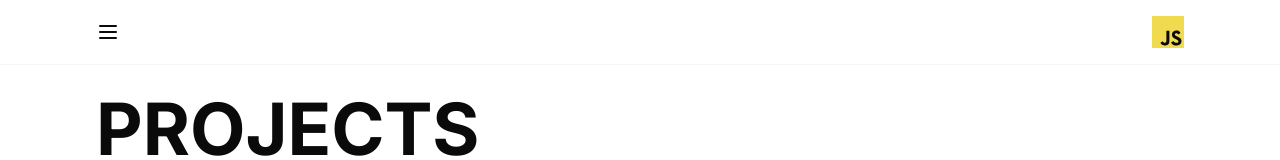
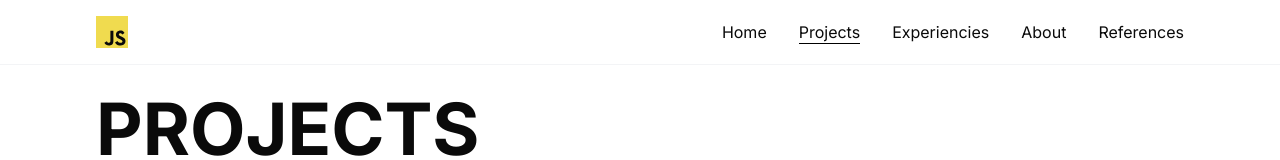
Before and after one commit to Newpoki/portfolio, a Next.js app: page /projects in a window 1280 px wide. Shown: the top 160 px of the page. Built offline with nearby package versions, Linux system fonts and the light colour scheme; no server answers; the database is empty.

Commit message:
feat: desktop header

```diff
--- a/app/header/header-sheet.tsx
+++ b/app/header/header-sheet.tsx
@@ -3,10 +3,13 @@ import { MenuIcon } from "lucide-react";
 import { HeaderLink } from "./header-link";
 import { DialogTitle } from "@radix-ui/react-dialog";
 
-export const HeaderSheet = () => {
+type HeaderDrawerProps = {
+  className: string;
+};
+export const HeaderSheet = ({ className }: HeaderDrawerProps) => {
   return (
     <Drawer>
-      <DrawerTrigger>
+      <DrawerTrigger className={className}>
         <MenuIcon />
       </DrawerTrigger>
 
--- a/app/header/header.tsx
+++ b/app/header/header.tsx
@@ -1,12 +1,21 @@
 import JavascriptIcon from "@/public/icons/javascript.svg";
 import { HeaderSheet } from "./header-sheet";
+import { HeaderLink } from "./header-link";
 
 export const Header = () => {
   return (
     <div className="main-layout-page-wrapper sticky top-0 z-50 mb-8 flex items-center justify-between border-b-1 border-b-gray-100 py-4 backdrop-blur supports-[backdrop-filter]:bg-background/60">
-      <HeaderSheet />
+      <HeaderSheet className="flex lg:hidden" />
 
       <JavascriptIcon className="w-8 lg:w-8" />
+
+      <nav className="hidden gap-8 lg:flex">
+        <HeaderLink href="/">home</HeaderLink>
+        <HeaderLink href="/projects">projects</HeaderLink>
+        <HeaderLink href="/experiencies">experiencies</HeaderLink>
+        <HeaderLink href="/about">about</HeaderLink>
+        <HeaderLink href="/references">references</HeaderLink>
+      </nav>
     </div>
   );
 };
```
